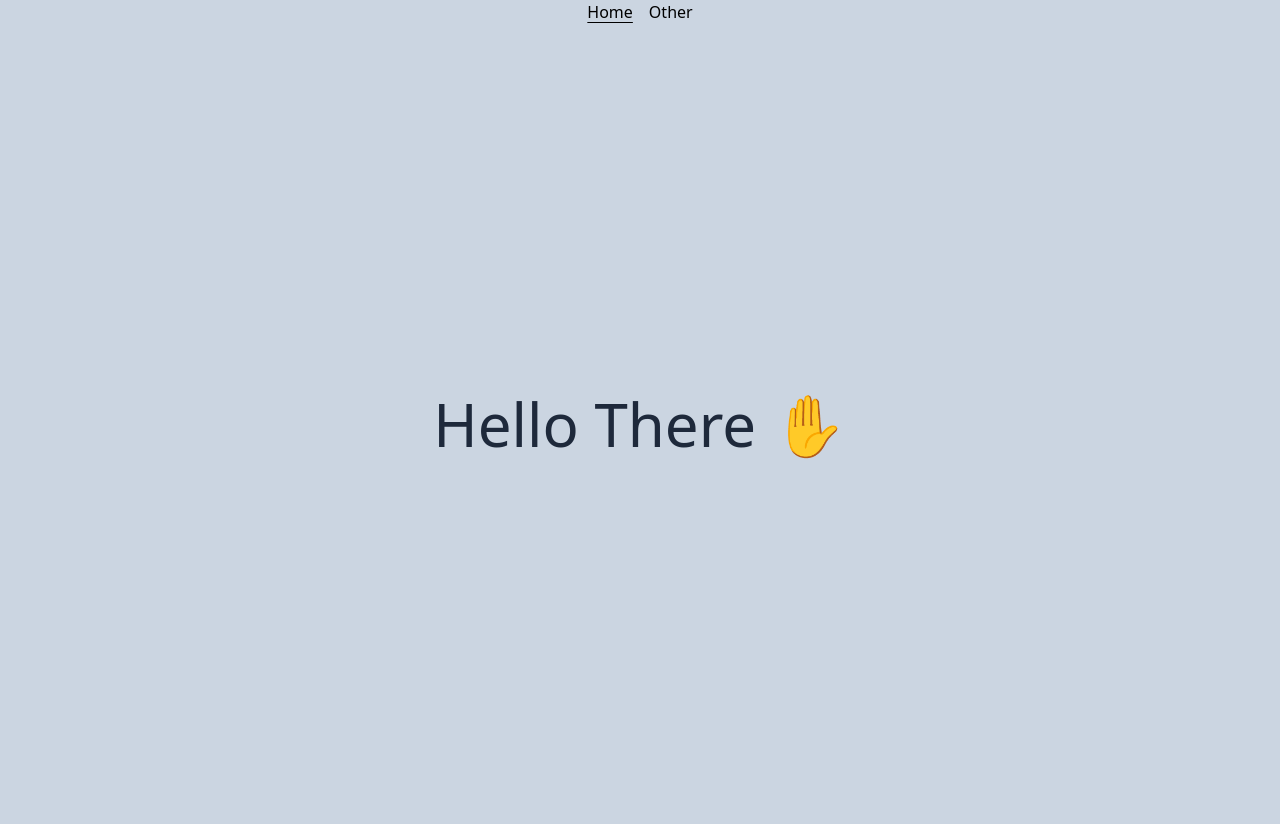
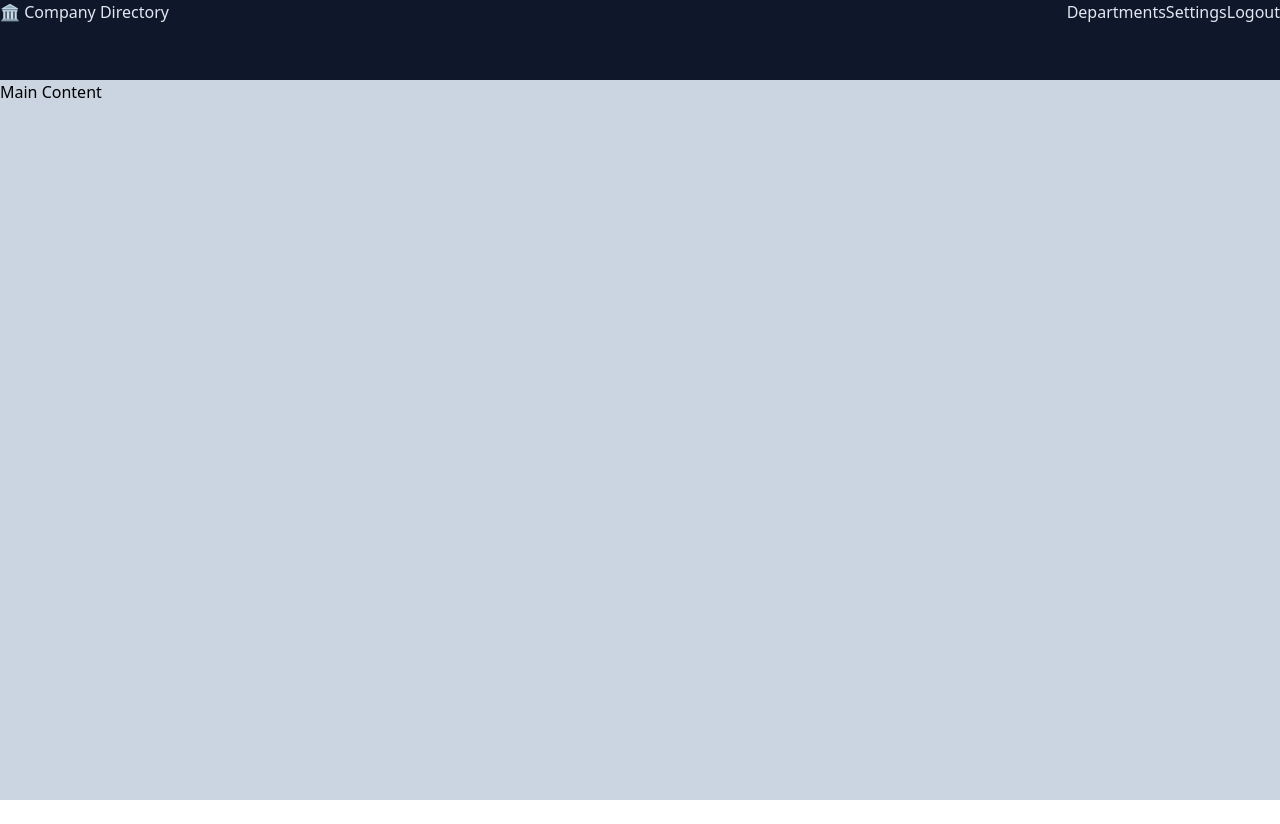
Before and after one commit to jrbanda1/vue-company-directory, a Vue app: page / in a window 1280 px wide. After the commit the page ends 800 px from the top, so only its background shows below. Built offline with nearby package versions, Linux system fonts and the light colour scheme.

Commit message:
name change, giving color, NavBar

```diff
--- a/src/App.vue
+++ b/src/App.vue
@@ -1,8 +1,8 @@
 <script setup>
-  import NavMenu from '@/components/NavMenu.vue'
+import NavBar from './components/NavBar.vue'
 </script>
 
 <template>
-  <NavMenu />
-  <RouterView />
+  <NavBar/>
+  <h1>Main Content</h1>
 </template>
--- /dev/null
+++ b/src/brand.js
@@ -0,0 +1 @@
+const brand = ref(' 🏗️ Company Directory');
--- /dev/null
+++ b/src/components/NavBar.vue
@@ -0,0 +1,28 @@
+<script setup>
+import { ref } from 'vue'
+const brand =ref('🏛️ Company Directory')
+</script>
+
+<template>
+    <nav>
+        <div class="wrapper">
+            <div class="brand">
+                <span class="brand-title">{{ brand }}</span>
+            </div>
+            <div class="menu">
+                <a href="#" class="menu-item">Departments</a>
+                <a href="#" class="menu-item">Settings</a>
+                <a href="#" class="menu-item">Logout</a>
+            </div>
+        </div>
+    </nav>
+</template>
+
+<style scoped lang="postcss">
+    nav{
+        @apply h-20 bg-slate-900 text-slate-200;
+        .wrapper{
+            @apply flex justify-between items-center;
+        }
+    }
+</style>
--- a/src/components/NavMenu.vue
+++ /dev/null
@@ -1,16 +0,0 @@
-<template>
-  <nav>
-    <RouterLink to="/">Home</RouterLink>
-    <RouterLink to="/other">Other</RouterLink>
-  </nav>
-</template>
-
-<style lang="postcss" scoped>
-nav {
-  @apply flex justify-center space-x-4;
-
-  & .router-link-active {
-    @apply underline underline-offset-4;
-  }
-}
-</style>
```
Also changed, not shown: 1 other file (tests, documents, lock files or other folders).
